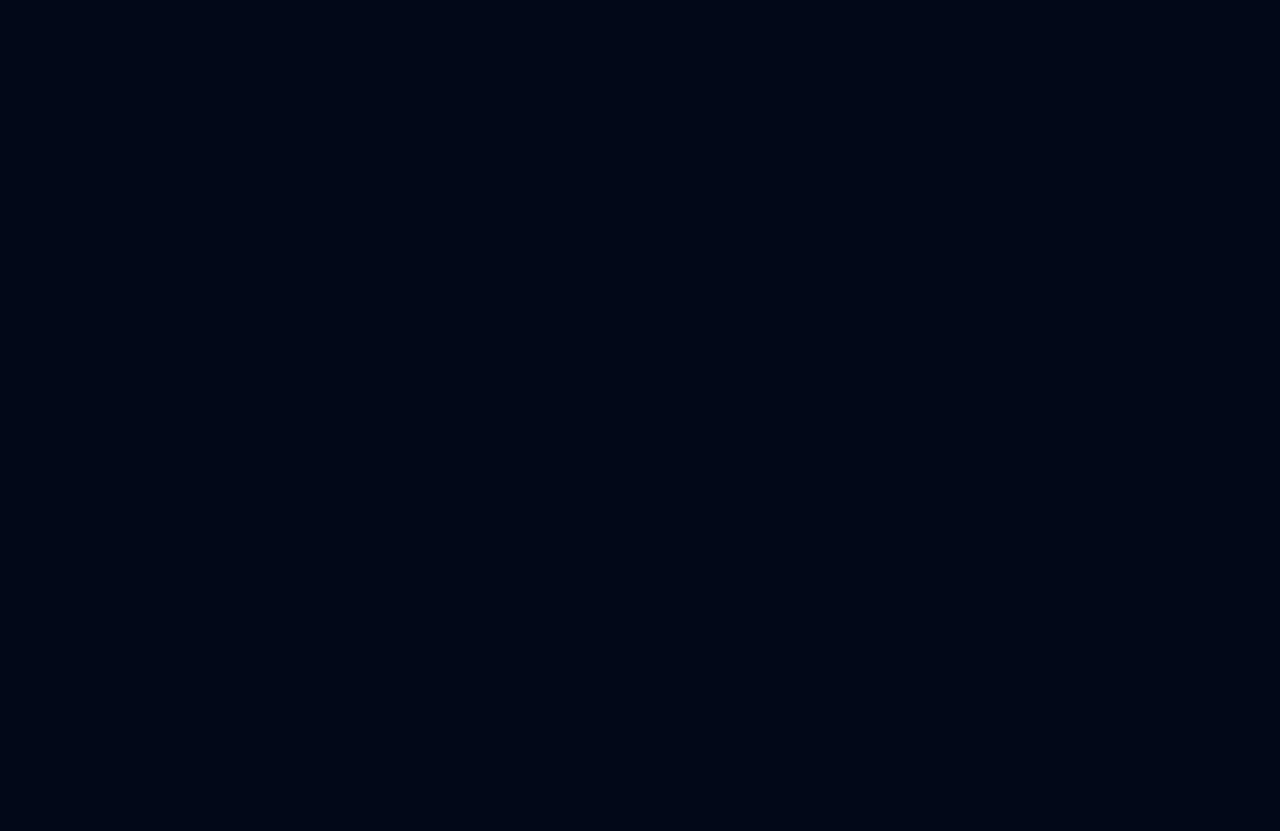
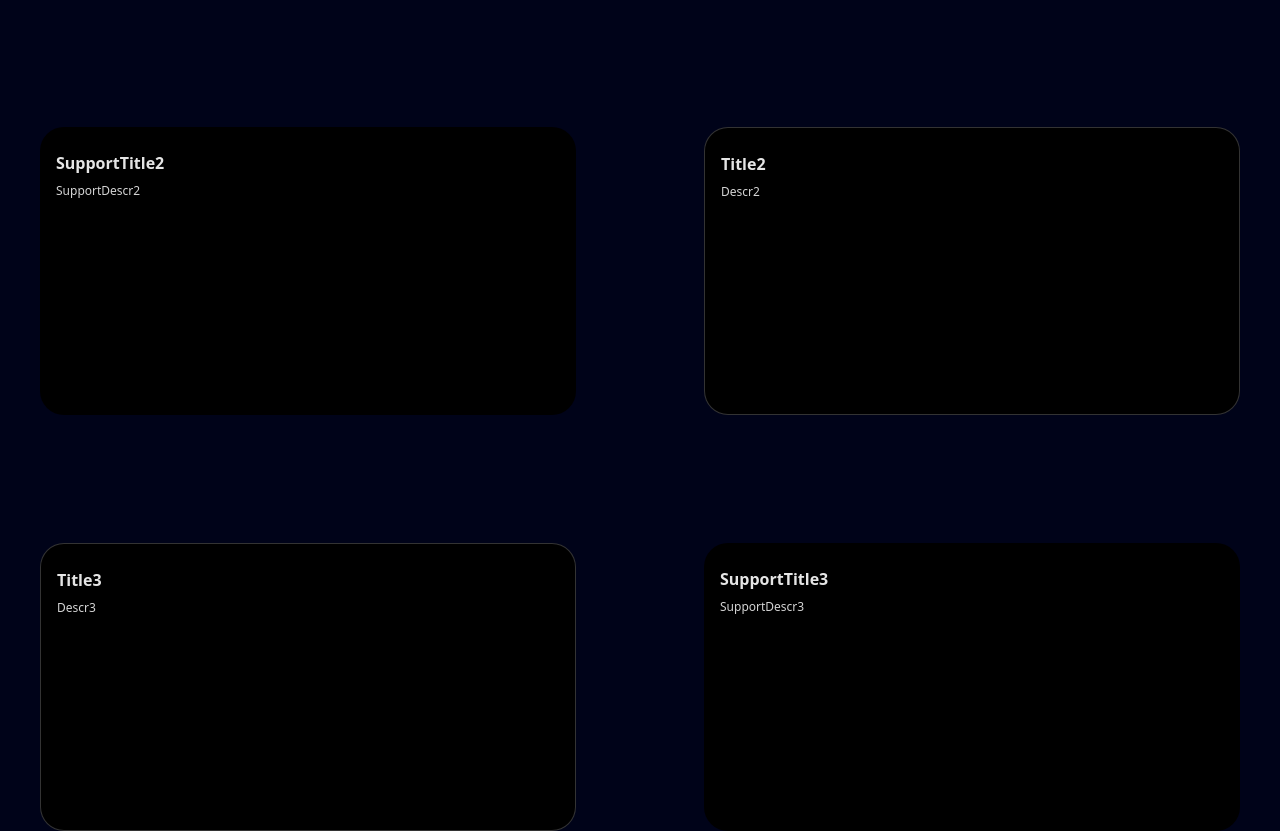
Before and after one commit to KaoushikMurugan/personal-website, a Next.js app: page / in a window 1280 px wide. Shown: the part 1284-2115 px from the top of the page. Before the commit the page ends 915 px from the top, so only its background shows below. Built offline with nearby package versions, Linux system fonts and the light colour scheme.

Commit message:
Timeline pt1
Implemented the boxes for the timeline

```diff
--- a/app/page.tsx
+++ b/app/page.tsx
@@ -1,5 +1,6 @@
 import Grid from "@/components/Grid";
 import Hero from "@/components/Hero";
+import Timeline from "@/components/Timeline";
 import { FloatingNav } from "@/components/ui/floating-navbar";
 import { FaHome } from "react-icons/fa";
 
@@ -14,6 +15,9 @@ export default function Home() {
         />
         <Hero />
         <Grid />
+        {/* add some padding to the bottom */}
+        <div className="h-20" />
+        <Timeline />
       </div>
     </main>
   );
--- a/components/Hero.tsx
+++ b/components/Hero.tsx
@@ -23,7 +23,7 @@ const Hero = () => {
       </div>
 
         {/* Background Grid */}
-        <div className="h-screen w-full dark:bg-black bg-white dark:bg-grid-white/[0.03] bg-grid-black/[0.2] flex items-center justify-center absolute top-0 left-0">
+        <div className="h-screen w-full dark:bg-violet-950 bg-white dark:bg-grid-white/[0.03] bg-grid-black/[0.2] flex items-center justify-center absolute top-0 left-0">
           {/* Radial gradient for the container to give a faded look */}
           <div className="absolute pointer-events-none inset-0 flex items-center justify-center dark:bg-black bg-white [mask-image:radial-gradient(ellipse_at_center,transparent_20%,black)]"/>
           <p className="text-4xl sm:text-7xl font-bold relative z-20 bg-clip-text text-transparent bg-gradient-to-b from-neutral-200 to-neutral-500 py-8">
--- /dev/null
+++ b/components/Timeline.tsx
@@ -0,0 +1,61 @@
+import { timelineItems } from '@/data'
+import React from 'react'
+import { TimelineItem, TimelineSupport } from './TimelineItem'
+import { cn } from '@/lib/utils';
+
+const Timeline = ({
+  className,
+}: {
+  className?: string;
+}) => {
+  return (
+    <div>
+      <section id="timeline">
+        <div
+          className={cn(
+            "grid md:auto-rows-[18rem] grid-cols-1 md:grid-cols-2 gap-32 max-w-7xl mx-auto ",
+            className
+          )}
+        >
+          {
+            timelineItems.map((item, index) => {
+              if (index % 2 === 0) {
+                return <>
+                  <TimelineItem
+                    key={item.id}
+                    title={item.title}
+                    description={item.description}
+                    id={item.id}
+                  />
+                  <TimelineSupport
+                    key={item.supportId}
+                    title={item.supportTitle}
+                    description={item.supportDescription}
+                    id={item.supportId}
+                  />
+                </>
+              } else {
+                return <>
+                  <TimelineSupport
+                    key={item.supportId}
+                    title={item.supportTitle}
+                    description={item.supportDescription}
+                    id={item.supportId}
+                  />
+                  <TimelineItem
+                    key={item.id}
+                    title={item.title}
+                    description={item.description}
+                    id={item.id}
+                  />
+                </>
+              }
+            })
+          }
+        </div>
+      </section>
+    </div>
+  )
+}
+
+export default Timeline
--- /dev/null
+++ b/components/TimelineItem.tsx
@@ -0,0 +1,73 @@
+import { cn } from "@/lib/utils";
+
+export const TimelineItem = ({
+    className,
+    title,
+    description,
+    header,
+    icon,
+    id,
+  }: {
+    className?: string;
+    title?: string | React.ReactNode;
+    description?: string | React.ReactNode;
+    header?: React.ReactNode;
+    icon?: React.ReactNode;
+    id?: number;
+  }) => {
+    return (
+      <div
+        className={cn(
+          "row-span-1 relative rounded-3xl group/bento hover:shadow-xl transition duration-200 shadow-input dark:shadow-none p-4 dark:bg-black dark:border-white/[0.2] bg-white border border-transparent justify-between flex flex-col space-y-4 border-red-500  ",
+          className
+        )}
+      >
+        {header}
+        <div className="group-hover/bento:translate-x-2 transition duration-200">
+          {icon}
+          <div className="font-sans font-bold text-neutral-600 dark:text-neutral-200 mb-2 mt-2">
+            {title}
+          </div>
+          <div className="font-sans font-normal text-neutral-600 text-xs dark:text-neutral-300">
+            {description}
+          </div>
+        </div>
+      </div>
+    );
+  };
+
+  export const TimelineSupport = ({
+    className,
+    title,
+    description,
+    header,
+    icon,
+    id,
+  }: {
+    className?: string;
+    title?: string | React.ReactNode;
+    description?: string | React.ReactNode;
+    header?: React.ReactNode;
+    icon?: React.ReactNode;
+    id?: number;
+  }) => {
+    return (
+      <div
+        className={cn(
+          "row-span-1 relative rounded-3xl group/bento hover:shadow-xl transition duration-200 shadow-input dark:shadow-none p-4 dark:bg-black bg-white border-transparent justify-between flex flex-col space-y-4 ",
+          className
+        )}
+      >
+        {header}
+        <div className="group-hover/bento:translate-x-2 transition duration-200">
+          {icon}
+          <div className="font-sans font-bold text-neutral-600 dark:text-neutral-200 mb-2 mt-2">
+            {title}
+          </div>
+          <div className="font-sans font-normal text-neutral-600 text-xs dark:text-neutral-300">
+            {description}
+          </div>
+        </div>
+      </div>
+    );
+  };
--- a/data/index.ts
+++ b/data/index.ts
@@ -1,5 +1,11 @@
 export const gridItems = [
     { title: "Title1", description: "Descr1", id: 1 },
-    { title: "Title1", description: "Descr1", id: 1 },
-    { title: "Title1", description: "Descr1", id: 1 },
+    { title: "Title2", description: "Descr2", id: 2 },
+    { title: "Title3", description: "Descr3", id: 3 },
 ]
+
+export const timelineItems = [
+    { title: "Title1", description: "Descr1", id: 1 , supportTitle: "SupportTitle1", supportDescription: "SupportDescr1", supportId: 1},
+    { title: "Title2", description: "Descr2", id: 2 , supportTitle: "SupportTitle2", supportDescription: "SupportDescr2", supportId: 2},
+    { title: "Title3", description: "Descr3", id: 3 , supportTitle: "SupportTitle3", supportDescription: "SupportDescr3", supportId: 3},
+]
```
